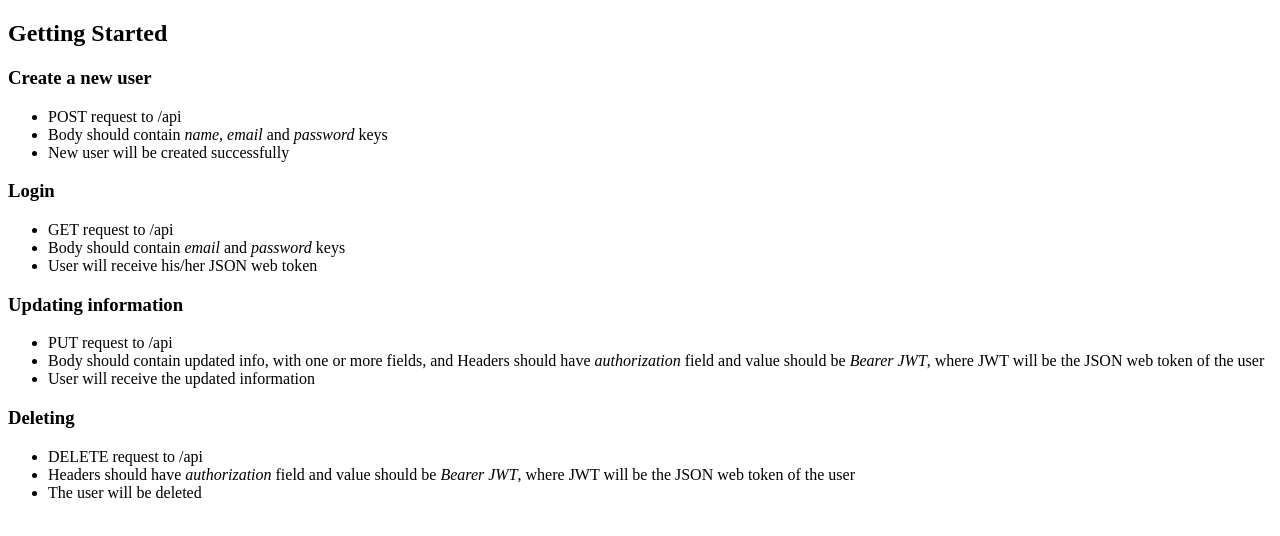
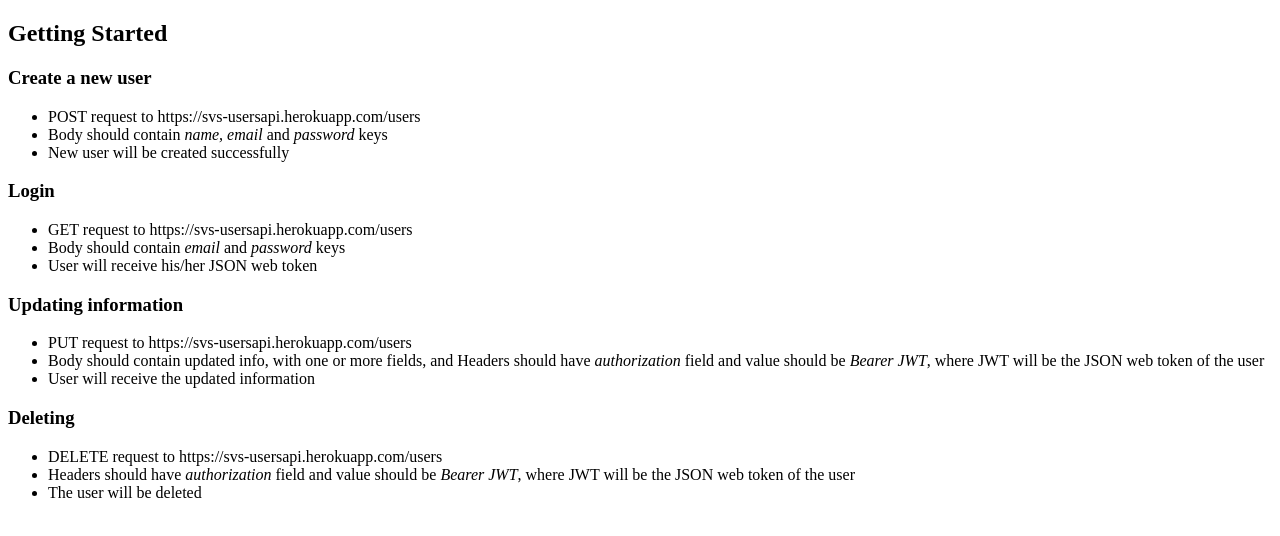
Before and after one commit to suyashvsingh/UsersAPI, a website: page index.html in a window 1280 px wide. Drawn offline with Linux system fonts and the light colour scheme.

Commit message:
Updated index.html

```diff
--- a/index.html
+++ b/index.html
@@ -10,7 +10,7 @@
     <h2>Getting Started</h2>
     <h3>Create a new user</h3>
     <ul>
-      <li>POST request to /api</li>
+      <li>POST request to https://svs-usersapi.herokuapp.com/users</li>
       <li>
         Body should contain <em>name, email</em> and <em>password</em> keys
       </li>
@@ -19,14 +19,14 @@
 
     <h3>Login</h3>
     <ul>
-      <li>GET request to /api</li>
+      <li>GET request to https://svs-usersapi.herokuapp.com/users</li>
       <li>Body should contain <em>email</em> and <em>password</em> keys</li>
       <li>User will receive his/her JSON web token</li>
     </ul>
 
     <h3>Updating information</h3>
     <ul>
-      <li>PUT request to /api</li>
+      <li>PUT request to https://svs-usersapi.herokuapp.com/users</li>
       <li>
         Body should contain updated info, with one or more fields, and Headers
         should have <em>authorization</em> field and value should be
@@ -37,7 +37,7 @@
 
     <h3>Deleting</h3>
     <ul>
-      <li>DELETE request to /api</li>
+      <li>DELETE request to https://svs-usersapi.herokuapp.com/users</li>
       <li>
         Headers should have <em>authorization</em> field and value should be
         <em>Bearer JWT</em>, where JWT will be the JSON web token of the user
```
